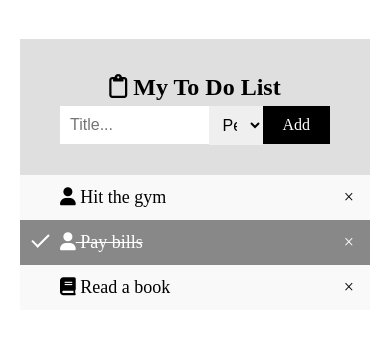
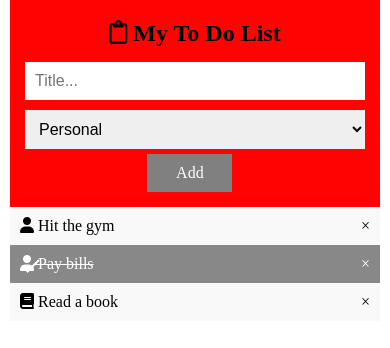
Before and after one commit to Uriyo/assign3, a plain HTML site: page index.html in a window 390 px wide. Drawn offline with Linux system fonts and the light colour scheme.

Commit message:
ui updates

```diff
--- a/index.js
+++ b/index.js
@@ -3,7 +3,7 @@ var myNodelist = document.getElementsByTagName("LI");
 var i;
 for (i = 0; i < myNodelist.length; i++) {
   var span = document.createElement("SPAN");
-  var txt = document.createTextNode("\u00D7");
+  var txt = document.createTextNode("\u00D7 ");
   span.className = "close";
   span.appendChild(txt);
   myNodelist[i].appendChild(span);
@@ -46,6 +46,7 @@ function newElement() {
     alert("You must write something!");
   } else {
     li.appendChild(icon);
+    li.append(" ");
     li.appendChild(t);
     document.getElementById("myUL").appendChild(li);
   }
--- a/style.css
+++ b/style.css
@@ -3,25 +3,20 @@ body {
   min-width: 250px;
 }
 
-  /* Include the padding and border in an element's total width and height */
 * {
   box-sizing: border-box;
 }
 
-  .container{
-    margin-top: 10%;
-    padding-left: 20px;
-    padding-right: 20px;
-
+.container {
+  margin-top: 0%;
+  padding: 0 10px;
 }
 
-  /* Remove margins and padding from the list */
 ul {
   margin: 0;
   padding: 0;
 }
 
-  /* Style the list items */
 ul li {
   cursor: pointer;
   position: relative;
@@ -30,32 +25,23 @@ body {
   background: #eee;
   font-size: 18px;
   transition: 0.2s;
-
-    /* make the list items unselectable */
-    -webkit-user-select: none;
-    -moz-user-select: none;
-    -ms-user-select: none;
   user-select: none;
 }
 
-  /* Set all odd list items to a different color (zebra-stripes) */
 ul li:nth-child(odd) {
   background: #f9f9f9;
 }
 
-  /* Darker background-color on hover */
 ul li:hover {
   background: #ddd;
 }
 
-  /* When clicked on, add a background color and strike out text */
 ul li.checked {
   background: #888;
   color: #fff;
   text-decoration: line-through;
 }
 
-  /* Add a "checked" mark when clicked on */
 ul li.checked::before {
   content: '';
   position: absolute;
@@ -69,7 +55,6 @@ body {
   width: 7px;
 }
 
-  /* Style the close button */
 .close {
   position: absolute;
   right: 0;
@@ -82,22 +67,19 @@ body {
   color: white;
 }
 
-  /* Style the header */
 .header {
-    background-color: rgb(223, 223, 223);
-    padding: 30px 40px;
+  background-color: rgb(255, 2, 2);
+  padding: 20px;
   color: black;
   text-align: center;
 }
 
-  /* Clear floats after the header */
 .header:after {
   content: "";
   display: table;
   clear: both;
 }
 
-  /* Style the input */
 input {
   margin: 0;
   border: none;
@@ -108,7 +90,6 @@ body {
   font-size: 16px;
 }
 
-  /* Style the select */
 select {
   margin: 0;
   border: none;
@@ -119,11 +100,10 @@ body {
   font-size: 16px;
 }
 
-  /* Style the "Add" button */
 .addBtn {
   padding: 10px;
   width: 25%;
-    background: #000000;
+  background: gray;
   color: #ffffff;
   float: left;
   text-align: center;
@@ -137,11 +117,42 @@ body {
   background-color: #bbb;
 }
 
-  /* Style the category label */
 .category {
   font-weight: bold;
   margin-right: 10px;
 }
-  .notepad{
+
+.notepad {
   width: 2%;
 }
+
+/* Responsive styles */
+@media (max-width: 600px) {
+  .header {
+    padding: 15px;
+  }
+
+  input, select{
+    width: 100%;
+    float: none;
+    margin-top: 10px;
+  }
+  .addBtn {
+    padding: 10px;
+    width: 25%;
+    margin-top: 5px;
+    display: flex;
+    justify-content: center;
+    align-items: center;
+    margin-left: 36%;
+  }
+
+  ul li {
+    padding: 10px;
+    font-size: 16px;
+  }
+
+  .close {
+    padding: 10px;
+  }
+}
```
Lines whose indentation alone changed are shown as unchanged.
